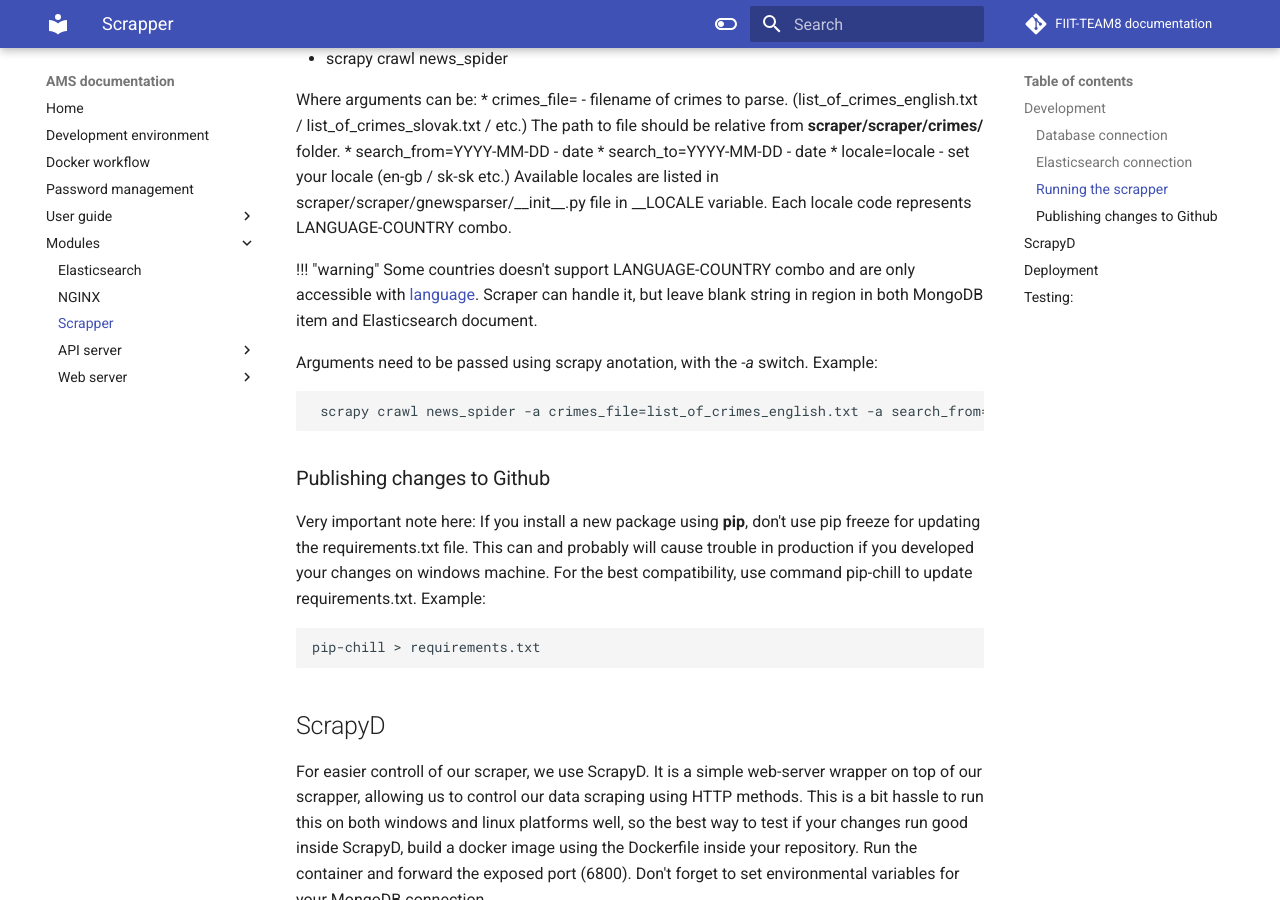
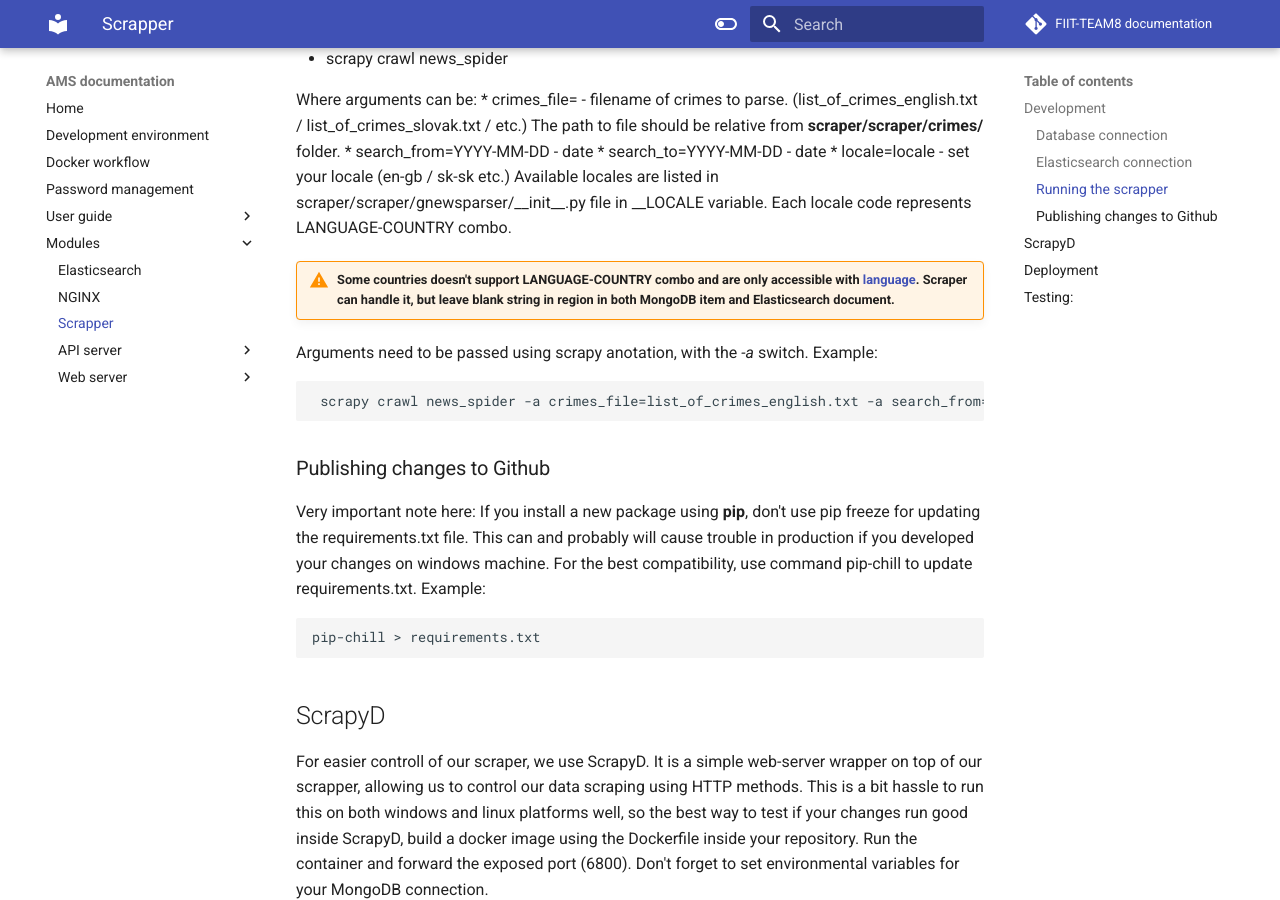
Before and after one commit to FIIT-TEAM8/team_documentation, an MkDocs documentation site: the page built from docs/modules/scrapper.md, in a window 1280 px wide and 900 px high, scrolled down 2185 px. Built offline with MkDocs 1.6.1 and Material for MkDocs 9.7.7, drawn with Linux system fonts in a browser that asks for light colours; comment, search, counter and statistics services are not loaded.

Commit message:
Update scrapper.md

```diff
--- a/docs/modules/scrapper.md
+++ b/docs/modules/scrapper.md
@@ -62,7 +62,7 @@ Where arguments can be:
   * search_to=YYYY-MM-DD - date
   * locale=locale - set your locale (en-gb / sk-sk etc.) Available locales are listed in scraper/scraper/gnewsparser/\_\_init\_\_.py file in \_\_LOCALE variable. Each locale code represents LANGUAGE-COUNTRY combo.
 
-!!! "warning" Some countries doesn't support LANGUAGE-COUNTRY combo and are only accessible with [language](https://developers.google.com/admin-sdk/directory/v1/languages). Scraper can handle it, but leave blank string in region in both MongoDB item and Elasticsearch document.
+!!! warning "Some countries doesn't support LANGUAGE-COUNTRY combo and are only accessible with [language](https://developers.google.com/admin-sdk/directory/v1/languages). Scraper can handle it, but leave blank string in region in both MongoDB item and Elasticsearch document."
 
 Arguments need to be passed using scrapy anotation, with the _-a_ switch.
 Example:
```
